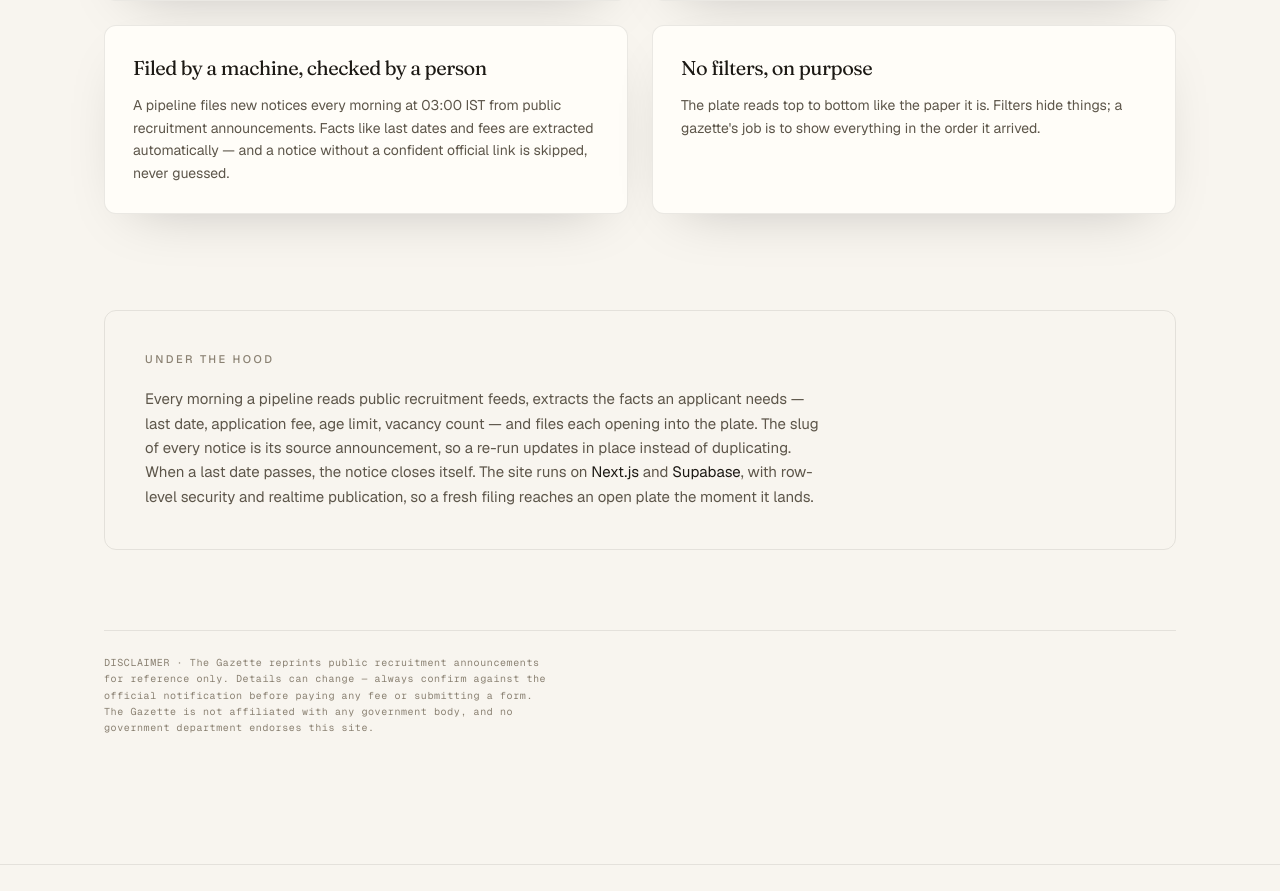
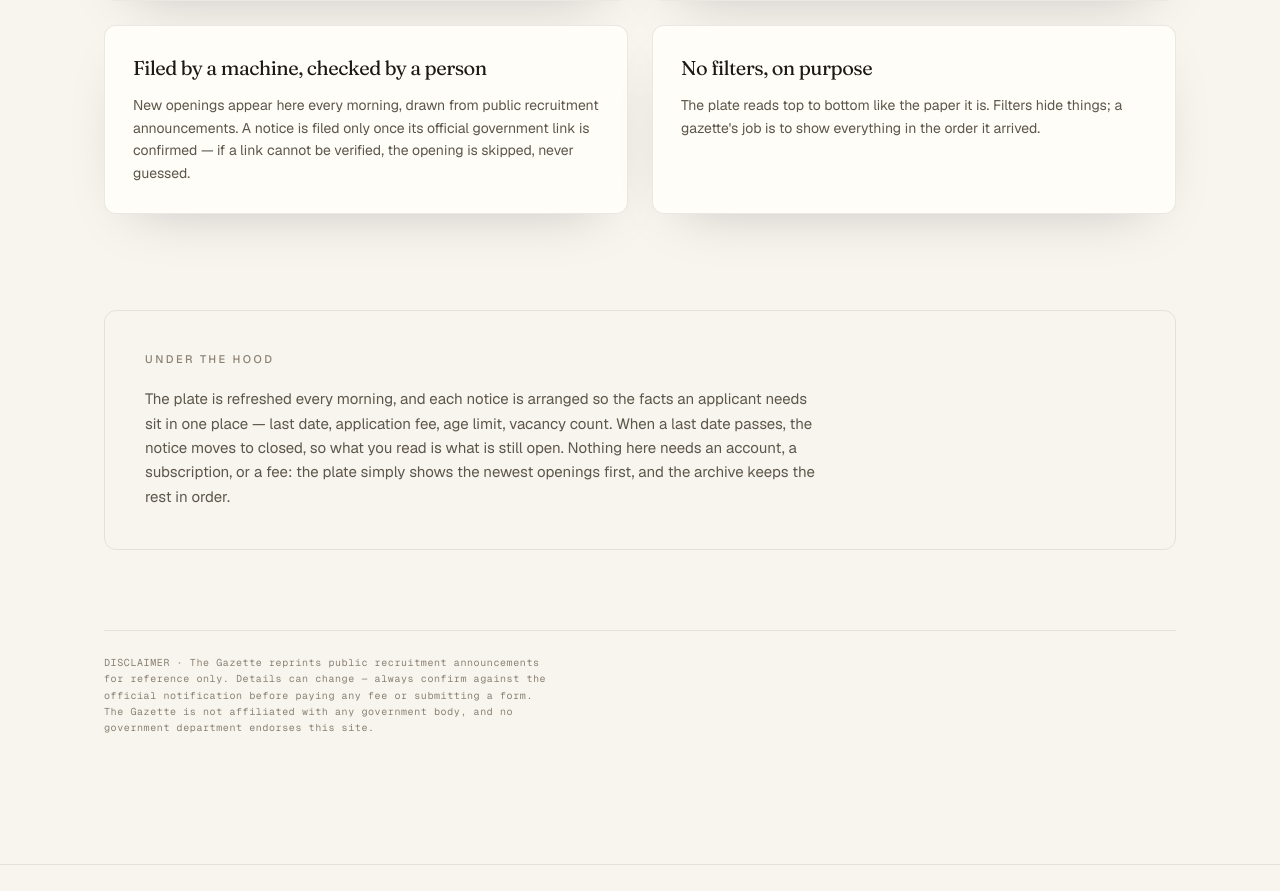
Before and after one commit to amitrajeshtiwari-stack/atelier, a Next.js app: page /about in a window 1280 px wide. Shown: the part 908-1799 px from the top of the page. Built offline with nearby package versions, Linux system fonts and the light colour scheme.

Commit message:
Rewrite About's workflow copy for visitors: drop pipeline and tech-stack details

```diff
--- a/app/about/page.tsx
+++ b/app/about/page.tsx
@@ -20,7 +20,7 @@ const RULES = [
   },
   {
     title: "Filed by a machine, checked by a person",
-    body: "A pipeline files new notices every morning at 03:00 IST from public recruitment announcements. Facts like last dates and fees are extracted automatically — and a notice without a confident official link is skipped, never guessed.",
+    body: "New openings appear here every morning, drawn from public recruitment announcements. A notice is filed only once its official government link is confirmed — if a link cannot be verified, the opening is skipped, never guessed.",
   },
   {
     title: "No filters, on purpose",
@@ -82,16 +82,13 @@ export default function AboutPage() {
         <div className="rounded-[var(--radius-card)] border border-line p-8 md:p-10">
           <p className="eyebrow">Under the hood</p>
           <p className="mt-5 max-w-[68ch] text-[0.9375rem] leading-relaxed text-ink-soft">
-            Every morning a pipeline reads public recruitment feeds, extracts
-            the facts an applicant needs — last date, application fee, age
-            limit, vacancy count — and files each opening into the plate. The
-            slug of every notice is its source announcement, so a re-run
-            updates in place instead of duplicating. When a last date passes,
-            the notice closes itself. The site runs on{" "}
-            <span className="text-ink">Next.js</span> and{" "}
-            <span className="text-ink">Supabase</span>, with row-level security
-            and realtime publication, so a fresh filing reaches an open plate
-            the moment it lands.
+            The plate is refreshed every morning, and each notice is arranged
+            so the facts an applicant needs sit in one place — last date,
+            application fee, age limit, vacancy count. When a last date passes,
+            the notice moves to closed, so what you read is what is still open.
+            Nothing here needs an account, a subscription, or a fee: the plate
+            simply shows the newest openings first, and the archive keeps the
+            rest in order.
           </p>
         </div>
       </Reveal>
```
